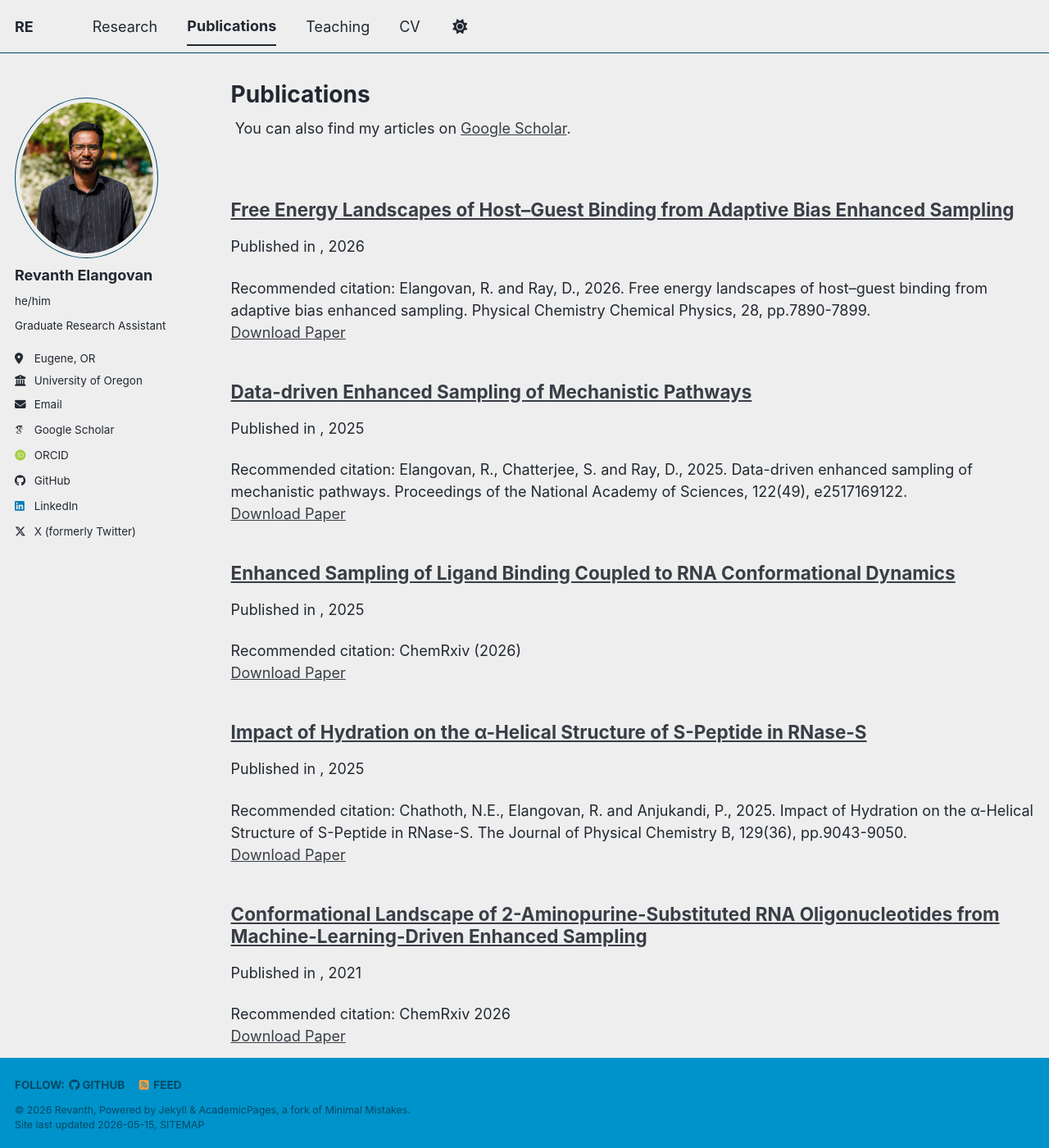
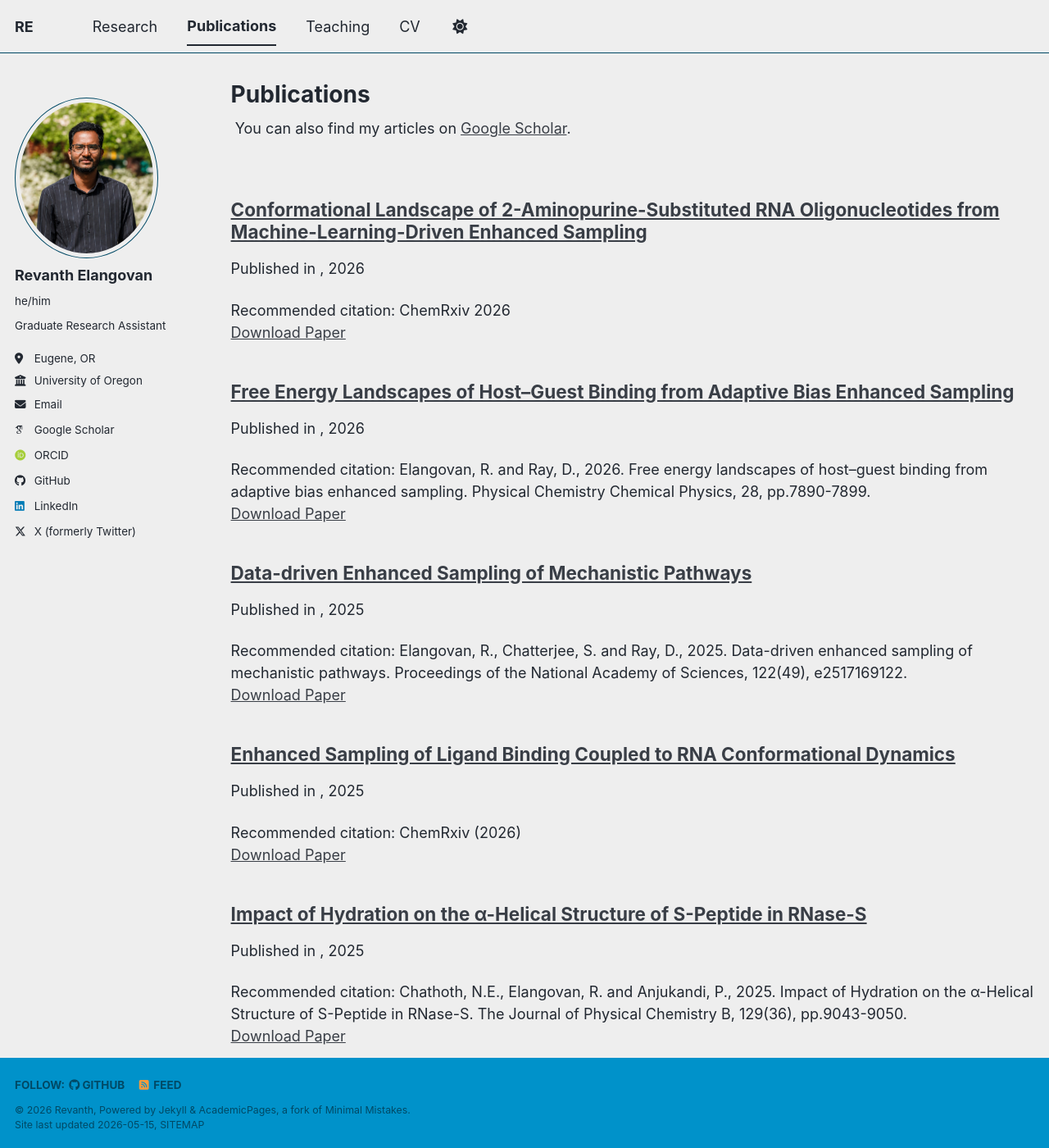
Before and after one commit to Revanth27-08/Revanth27-08.github.io, a Jekyll site: the page built from _pages/publications.html, in a window 1280 px wide and 1400 px high. Shown: the whole window at 82% size. Built offline with Jekyll 4.4.1, drawn with Linux system fonts in a browser that asks for light colours; some web fonts are replaced; a script bundle is joined from its source files by our own code; library files that are not in the unit come from our copies.

Commit message:
Update 2ap-rna-ml-rxiv.md

```diff
--- a/_publications/2ap-rna-ml-rxiv.md
+++ b/_publications/2ap-rna-ml-rxiv.md
@@ -1,7 +1,7 @@
 ---
 title: "Conformational Landscape of 2-Aminopurine-Substituted RNA Oligonucleotides from Machine-Learning-Driven Enhanced Sampling"
 collection: publications
-date: 2021-06-28
+date: 2026-04-29
 paperurl: 'https://doi.org/10.26434/chemrxiv.15002679/v1'
 citation: 'ChemRxiv 2026'
 ---
```
